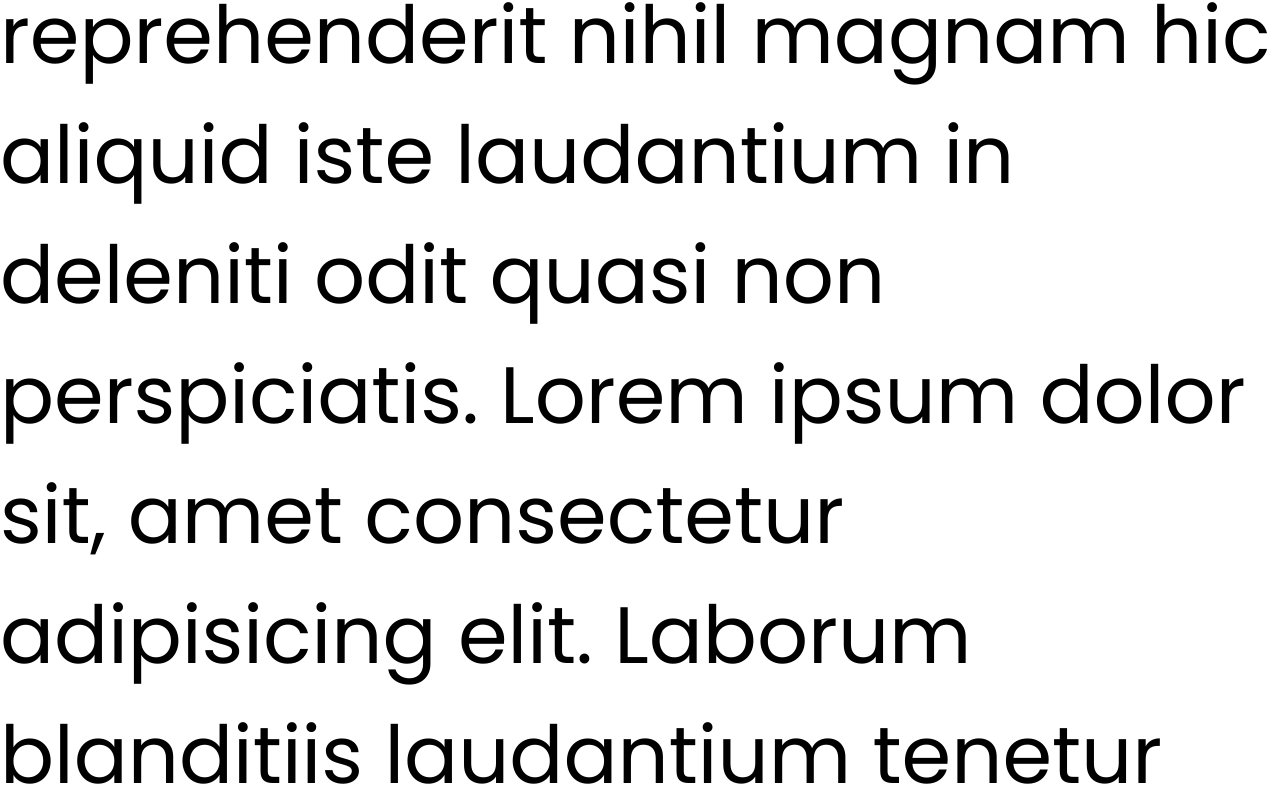
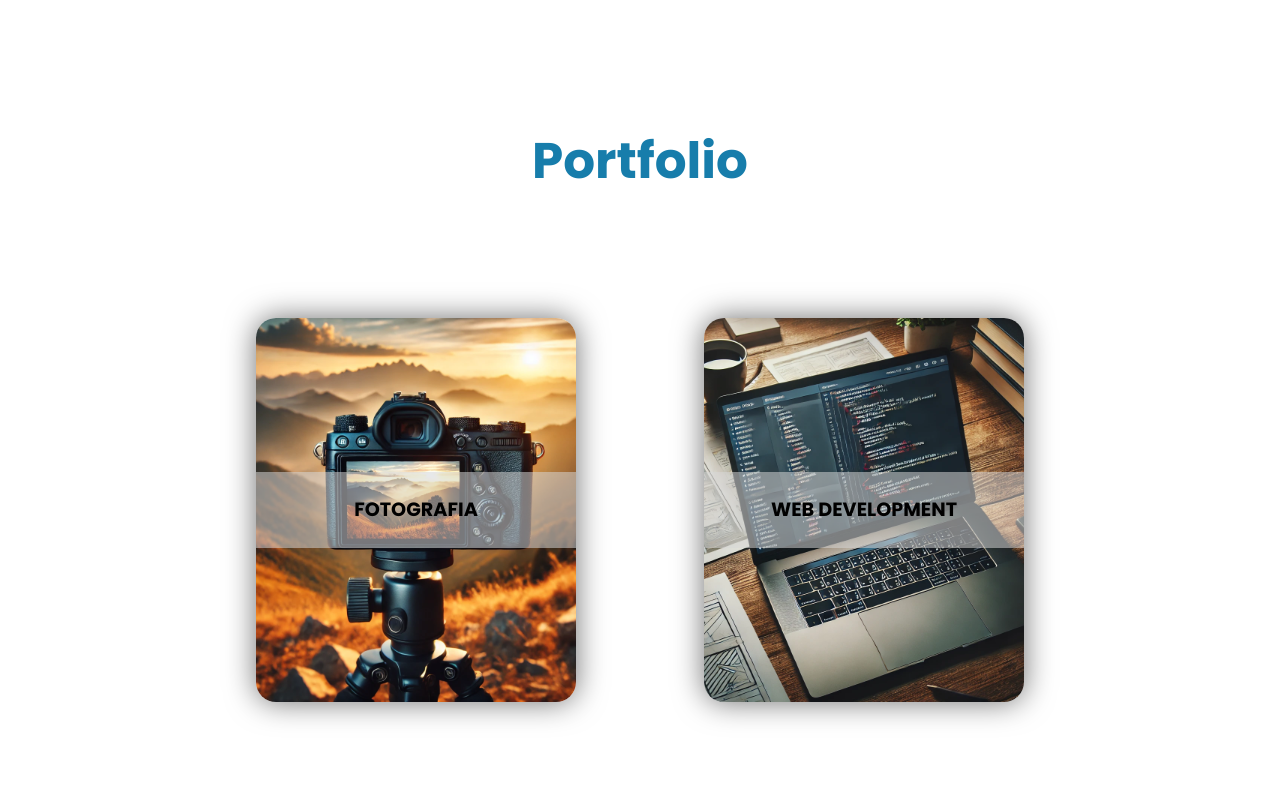
Before and after one commit to WojciechMiemczok/Portfolio, a plain HTML site: page index.html in a window 1280 px wide. Shown: the part 1638-2440 px from the top of the page. Drawn offline with Linux system fonts and the light colour scheme.

Commit message:
dodanie o-mnie i portfolio

```diff
--- a/index.html
+++ b/index.html
@@ -40,7 +40,33 @@
 
     <section id="o-mnie">
         <br><br><br><br><br><br>
-        <h1>O MNIE</h1>
+        <h1 class="test-h1">O MNIE</h1>
+        <p>Jestem fotografem i web developerem, a moim celem jest łączenie tych dwóch światów w jedną spójną wizję. Pasjonuję się zarówno uchwyceniem wyjątkowych momentów w kadrze, jak i tworzeniem estetycznych, funkcjonalnych stron internetowych.<br><br>
+            Fotografia pozwala mi opowiadać historie obrazami, a web development – przenosić te historie do cyfrowego świata. Stale poszukuję nowych wyzwań i inspiracji, rozwijając się w obu dziedzinach, by łączyć sztukę wizualną z technologią w unikalny sposób.<br><br>
+            Mieszkam w Krakowie, ale pracuję z klientami z różnych zakątków świata. Jeśli szukasz kogoś, kto stworzy dla Ciebie stronę pełną emocji i piękna lub uchwyci ważne dla Ciebie chwile – zapraszam do kontaktu!</p>
+
+    </section>
+
+    <section id="portfolio">
+        <br><br><br><br><br>
+        <h1 class="test-h1">Portfolio</h1>
+        <div class="portfolio-container">
+            <div class="portfolio-item photo" onclick="window.location.href='./photography.html'">
+                <div>
+                    <h2>FOTOGRAFIA</h2>
+                </div>
+            </div>
+            <div class="portfolio-item webdev" onclick="window.location.href='./webdev.html'">
+                <div>
+                    <h2>WEB DEVELOPMENT</h2>
+                </div>
+            </div>
+
+        </div>
+    </section>
+    <!-- <section id="kontakt">
+        <br><br><br><br><br><br>
+        <h1 class="test-h1">Kontakt</h1>
         <div class="space"> <p>  Lorem ipsum, dolor sit amet consectetur adipisicing elit.
             Unde, autem quae delectus porro a nulla debitis reiciendis reprehenderit nihil
             magnam hic aliquid iste laudantium in deleniti odit quasi non perspiciatis.
@@ -56,46 +82,7 @@
             Lorem ipsum dolor sit amet consectetur adipisicing elit. Cum nulla eaque nam
             quisquam debitis, dignissimos ab repudiandae quod? Omnis dicta beatae deleniti
              recusandae aspernatur eius ut dolore laborum at minima.</p></div>
-    </section>
-
-    <section id="portfolio">
-        <br><br><br><br><br><br>
-        <h1>Portfolio</h1>
-        <div class="space"> <p>  Lorem ipsum, dolor sit amet consectetur adipisicing elit.
-            Unde, autem quae delectus porro a nulla debitis reiciendis reprehenderit nihil
-            magnam hic aliquid iste laudantium in deleniti odit quasi non perspiciatis.
-
-
-
-            Lorem ipsum dolor sit, amet consectetur adipisicing elit. Laborum blanditiis
-            laudantium tenetur quam voluptatem quas laboriosam veniam necessitatibus quia
-            placeat, ipsam minus officia iusto quisquam recusandae dolore facere. Excepturi,
-            facere?
-
-
-            Lorem ipsum dolor sit amet consectetur adipisicing elit. Cum nulla eaque nam
-            quisquam debitis, dignissimos ab repudiandae quod? Omnis dicta beatae deleniti
-             recusandae aspernatur eius ut dolore laborum at minima.</p></div>
-    </section>
-    <section id="kontakt">
-        <br><br><br><br><br><br>
-        <h1>Kontakt</h1>
-        <div class="space"> <p>  Lorem ipsum, dolor sit amet consectetur adipisicing elit.
-            Unde, autem quae delectus porro a nulla debitis reiciendis reprehenderit nihil
-            magnam hic aliquid iste laudantium in deleniti odit quasi non perspiciatis.
-
-
-
-            Lorem ipsum dolor sit, amet consectetur adipisicing elit. Laborum blanditiis
-            laudantium tenetur quam voluptatem quas laboriosam veniam necessitatibus quia
-            placeat, ipsam minus officia iusto quisquam recusandae dolore facere. Excepturi,
-            facere?
-
-
-            Lorem ipsum dolor sit amet consectetur adipisicing elit. Cum nulla eaque nam
-            quisquam debitis, dignissimos ab repudiandae quod? Omnis dicta beatae deleniti
-             recusandae aspernatur eius ut dolore laborum at minima.</p></div>
-    </section>
+    </section> -->
 
 </body>
 </html>
--- a/style.css
+++ b/style.css
@@ -36,7 +36,7 @@ body{
     justify-content: center;
 }
 
-.navbar a{
+a{
     text-decoration: none;
     color: inherit;
     font-weight: inherit;
@@ -142,6 +142,104 @@ body{
     transform: scale(1.02);
 }
 
+/* ABOUT ME PAGE */
+
+#o-mnie{
+    width: 100%;
+    height: 100vh;
+    display: flex;
+    flex-direction: column;
+    align-items: center;
+
+}
+
+#o-mnie p{
+    font-size: 1.5vw;
+    text-align: center;
+    width: 50%; /* Opcjonalnie: ogranicza szerokość bloku */
+    margin: 0 auto; /* Centruje cały blok */
+}
+
+section h1{
+    color: #177dab;
+}
+
+#portfolio{
+    height: 100vh;
+    width: 100%;
+    display: flex;
+    flex-direction: column;
+    align-items: center;
+}
+
+.portfolio-container{
+    width: 100%;
+    height: 50%;
+    display: flex;
+    gap: 10%;
+    justify-content: center;
+    align-items: center;
+    margin-top: 70px;
+}
+
+.portfolio-item{
+    display: flex;
+    justify-content: center;
+    align-items: center;
+    width: 25%;
+    aspect-ratio: 5/6;
+    background-size: cover;
+    background-position: center;
+    border-radius: 20px;
+    box-shadow: 0px 0px 30px rgba(0, 0, 0, 0.568);
+    transition: 0.2s ease-in-out;
+    overflow: hidden;
+}
+
+
+.portfolio-item div{
+    display: flex;
+    justify-content: center;
+    align-items: center;
+    width: 100%;
+    height: 20%;
+    background-color: #d8d8d888;
+    font-size: 1vw;
+}
+
+.photo{
+    background-image: url(./images/camera.webp);
+}
+
+.webdev{
+    background-image: url(./images/laptop.webp);
+}
+
+.portfolio-item:hover{
+    transform: scale(1.03);
+    filter: blur(2px);
+
+}
+
+
+
+
+
+
+
+
+
+
+
+
+
+
+
+
+
+
+
+
 
 
 
@@ -156,6 +254,6 @@ body{
 
 
 
-section h1{
+.test-h1{
     font-size: 50px;
 }
```
Also changed, not shown: photography.html (added, +11 -0 lines), webdev.html (added, +11 -0 lines), images/camera.webp (added), images/laptop.webp (added).
